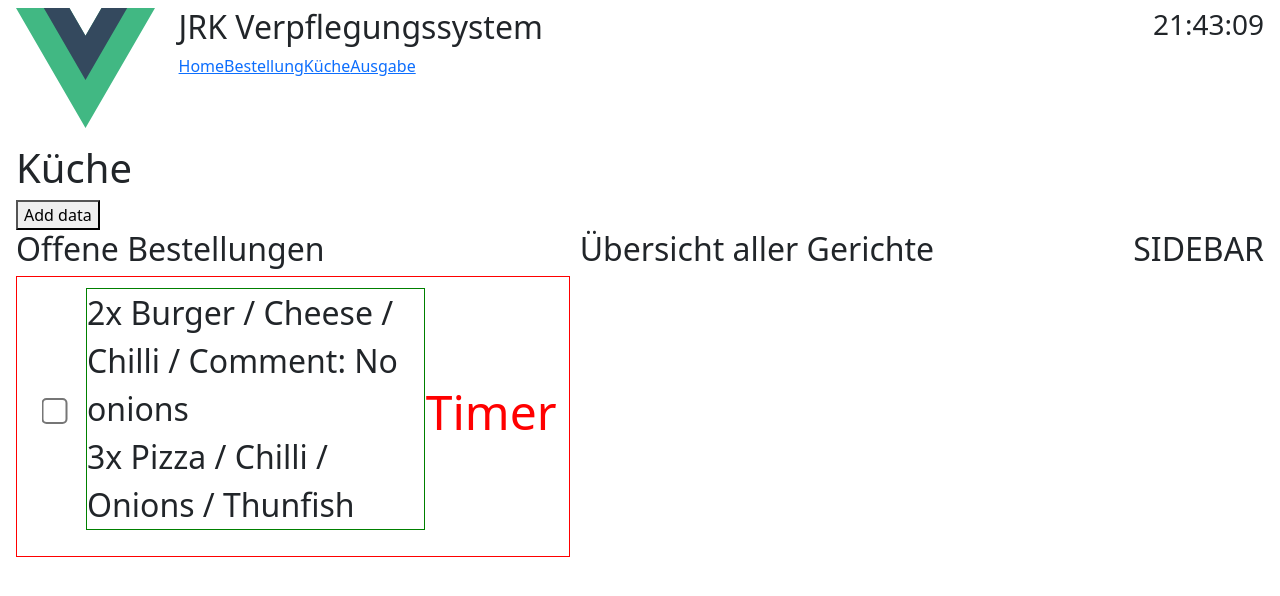
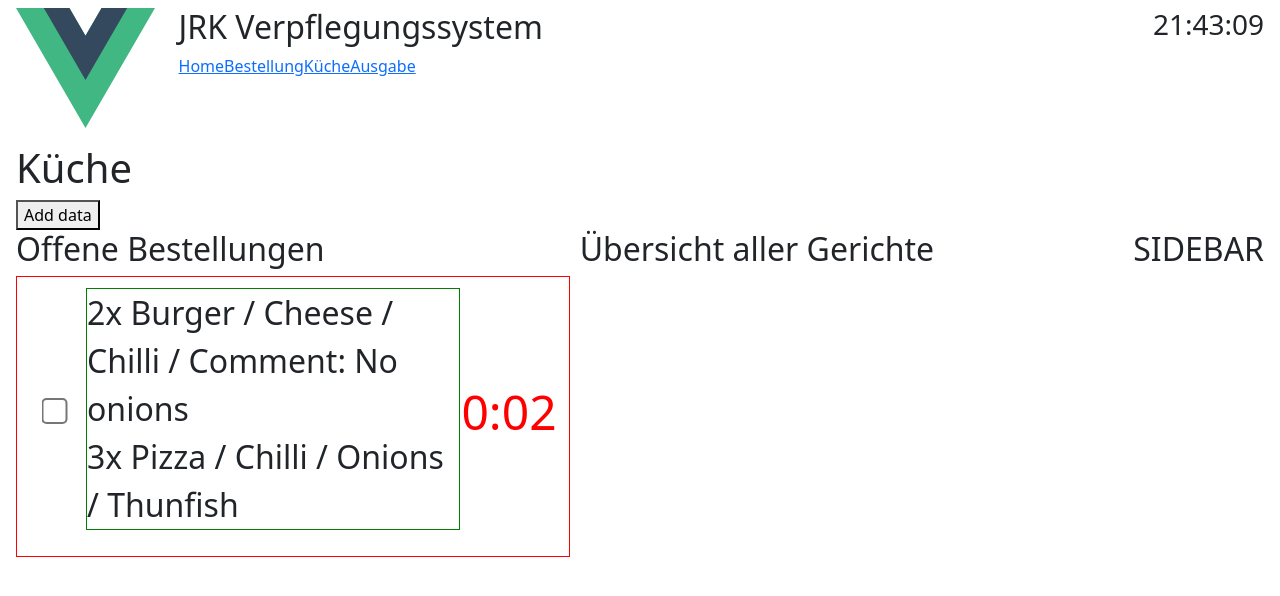
Before and after one commit to trompete11/FFW-Projekt_Essen_System, a Vue app: page /kueche in a window 1280 px wide. Both pictures are taken after a click on the button "Add data". Shown: the top 596 px of the page. Built offline with nearby package versions, Linux system fonts and the light colour scheme.

Commit message:
Added timer to single orders in einzelneBestellung.

```diff
--- a/src/components/kuechenAnsicht/einzelneBestellung.vue
+++ b/src/components/kuechenAnsicht/einzelneBestellung.vue
@@ -11,17 +11,38 @@
             </div>
         </div>
         <div class="timer">
-            <span>Timer</span>
+            <span v-if="seconds < 10">{{ minutes}}:0{{ seconds }}</span>
+            <span v-else>{{ minutes }}:{{ seconds }}</span>
         </div>
     </div>
 </template>
 
 <script setup lang="ts">
     import { type OrderItem } from '@/assets/interfaces';
-    import { defineProps } from 'vue';
+    import { ref, defineProps, onMounted } from 'vue';
+
+    // define property for input of orders
     const props = defineProps<{
         ords: OrderItem[];
     }>();
+
+    // variables for timer
+    const seconds = ref(0)
+    const minutes = ref(0)
+
+    const startTimer = (() => {
+        const interval = setInterval(() => {
+            seconds.value++
+            if(seconds.value == 60){
+                seconds.value = 0
+                minutes.value++
+            }
+        }, 1000)
+    })
+
+    onMounted(() => {
+        startTimer()
+    })
 </script>
 
 <style scoped>
```
